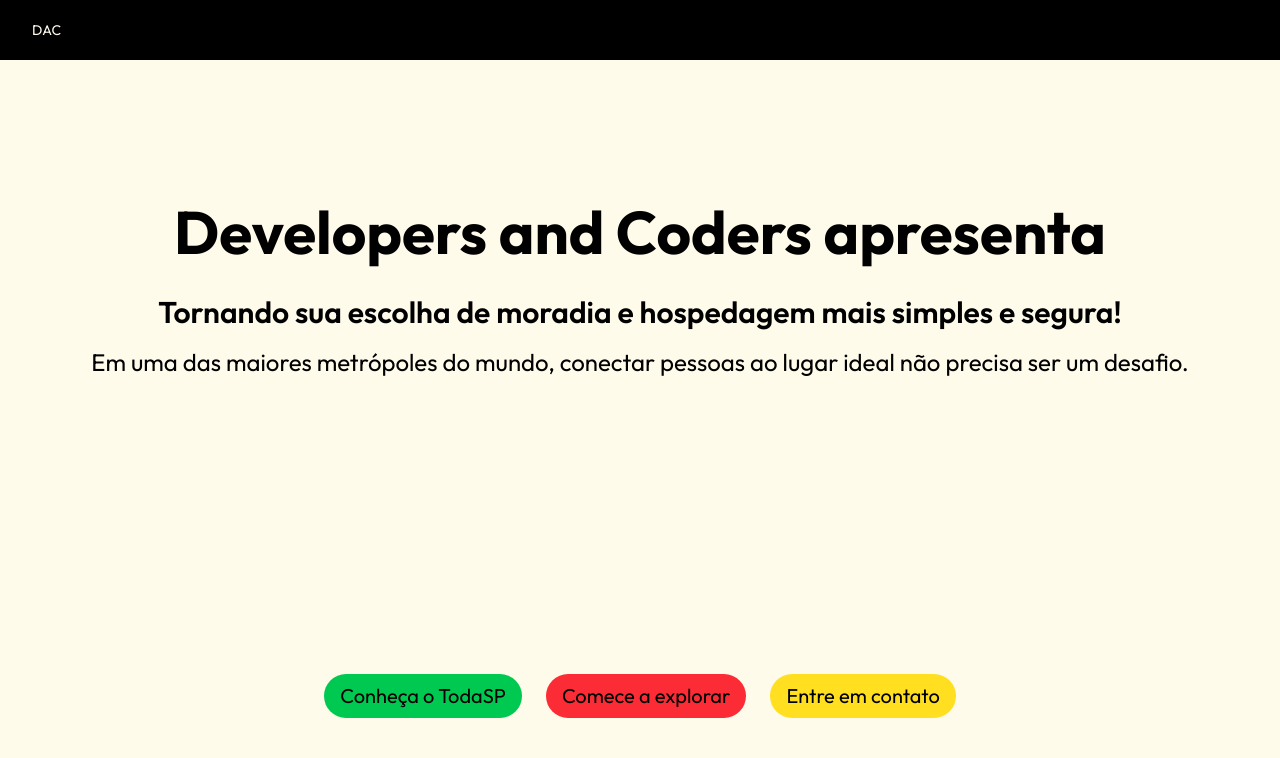
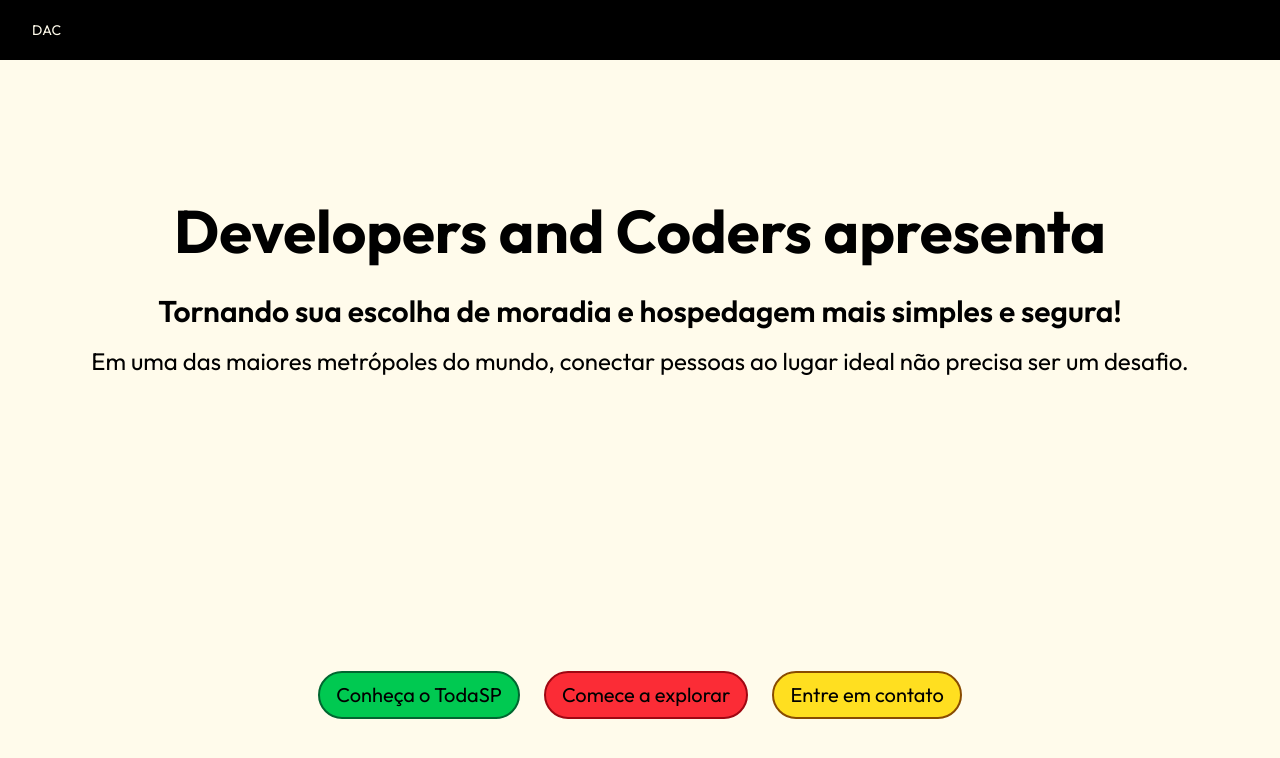
Before and after one commit to DAC-Developers-And-Coders/gs-web-development-front-end-design-todasp, a Next.js app in the folder todasp/: page / in a window 1280 px wide. Shown: the top 758 px of the page. Built offline with nearby package versions, Linux system fonts and the light colour scheme.

Commit message:
criando o componente referente ao problema

```diff
--- a/todasp/app/components/Hero.js
+++ b/todasp/app/components/Hero.js
@@ -12,9 +12,9 @@ const Hero = () => {
   não precisa ser um desafio.</p>
                 </div>
                 <div className="flex gap-6 items-center justify-center text-center">
-                    <button className="bg-green-500 rounded-4xl py-2 px-4 text-xl">Conheça o TodaSP</button>
-                    <button className="bg-red-500 rounded-4xl py-2 px-4 text-xl">Comece a explorar</button>
-                    <button className="bg-yellow-300 rounded-4xl py-2 px-4 text-xl">Entre em contato</button>
+                    <button className="bg-green-500 border-2 border-green-800 rounded-4xl py-2 px-4 text-xl transition duration-500 hover:scale-105 hover:bg-green-300">Conheça o TodaSP</button>
+                    <button className="bg-red-500 border-2 border-red-800 rounded-4xl py-2 px-4 text-xl transition duration-500 hover:scale-105 hover:bg-red-300">Comece a explorar</button>
+                    <button className="bg-yellow-300 border-2 border-yellow-800 rounded-4xl py-2 px-4 text-xl transition duration-500 hover:scale-105 hover:bg-yellow-200">Entre em contato</button>
                 </div>
             </section>
         </>
--- /dev/null
+++ b/todasp/app/components/Problem.js
@@ -0,0 +1,13 @@
+"use client"
+
+const Problem = () => {
+    return(
+        <>
+            <section className="min-h-dvh">
+
+            </section>
+        </>
+    )
+}
+
+export default Problem;
--- a/todasp/app/page.js
+++ b/todasp/app/page.js
@@ -1,5 +1,6 @@
 import Header from './components/Header'
 import Hero from './components/Hero'
+import Problem from './components/Problem'
 
 export default function Home() {
   return (
@@ -8,7 +9,9 @@ export default function Home() {
 
         <main>
           <Hero />
+          <Problem />
         </main>
+
     </>
   );
 }
```
